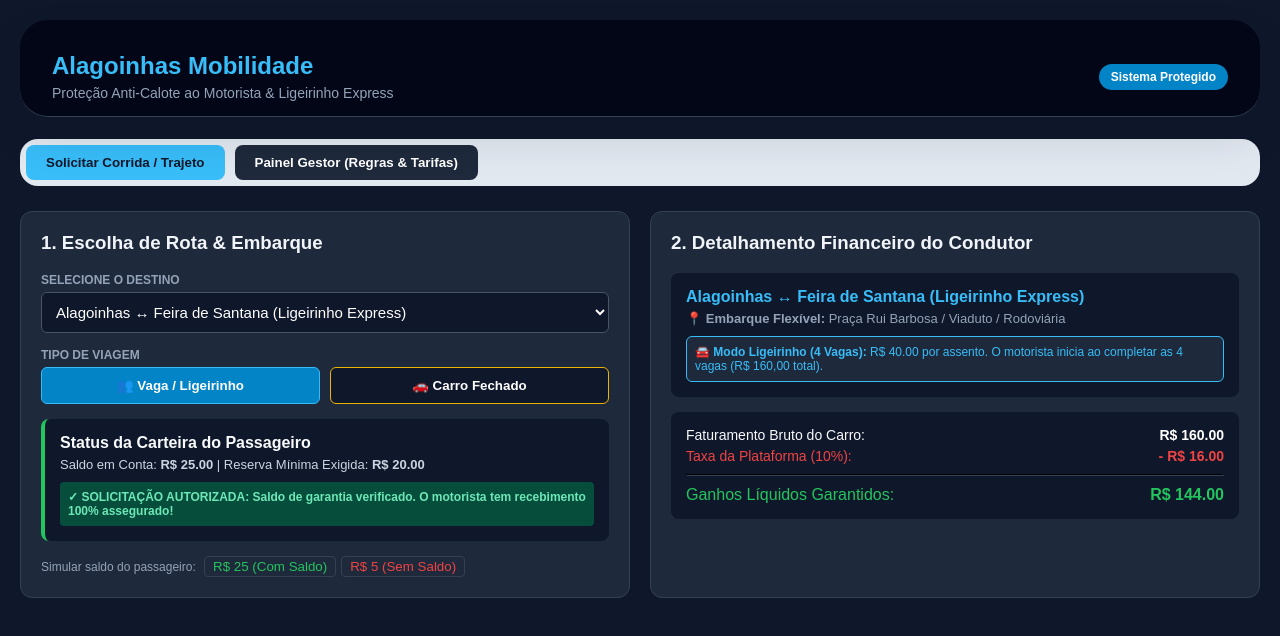
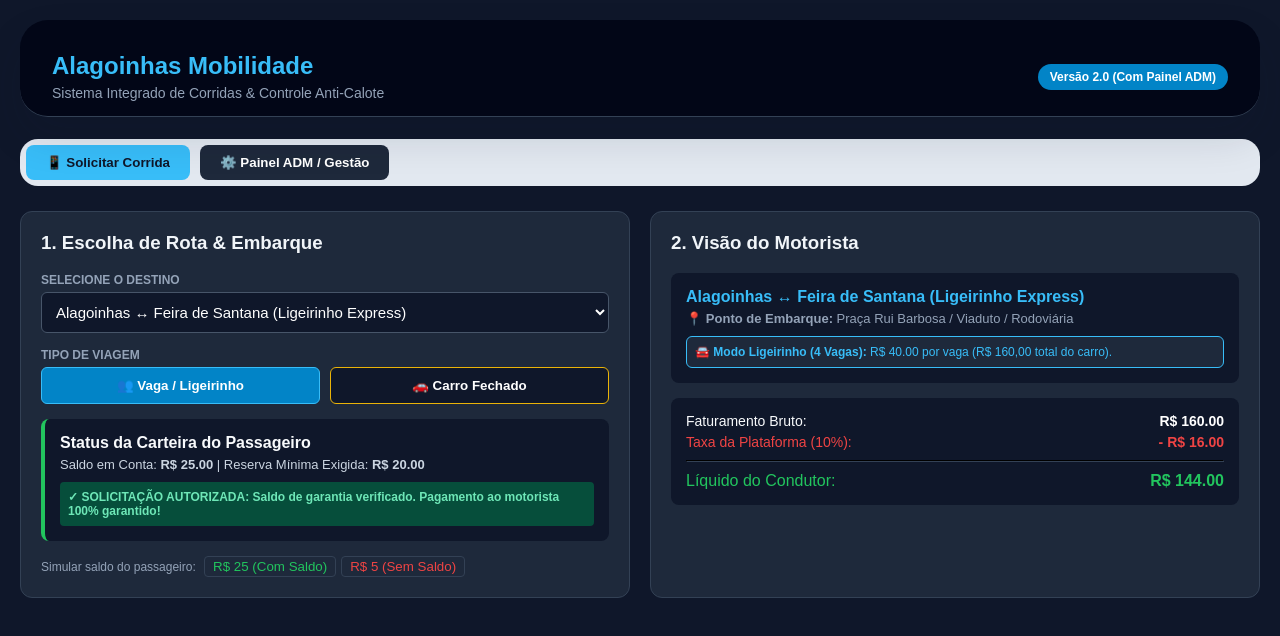
Before and after one commit to flavioaraujooficial-droid/alagoinhas-mobilidade, a React (Vite) app in the folder frontend/: page / in a window 1280 px wide. Shown: the top 636 px of the page. Built offline with nearby package versions, Linux system fonts and the light colour scheme.

Commit message:
Implement admin authentication and route management
Added admin authentication and route management features.

```diff
--- a/frontend/src/main.jsx
+++ b/frontend/src/main.jsx
@@ -26,35 +26,57 @@ const ROTAS_ALAGOINHAS_INICIAL = [
 
 function App() {
   const [abaAtiva, setAbaAtiva] = useState('passageiro');
-  const [idRotaSelecionada, setIdRotaSelecionada] = useState(13); // Padrão: Feira de Santana (Ligeirinho)
-  const [modalidade, setModalidade] = useState('coletivo'); // 'coletivo' ou 'exclusivo'
+  const [idRotaSelecionada, setIdRotaSelecionada] = useState(13); // Feira de Santana
+  const [modalidade, setModalidade] = useState('coletivo');
 
-  // PARÂMETROS CONFIGURÁVEIS DA PLATAFORMA
-  const [taxaPlataforma, setTaxaPlataforma] = useState(10); // % de retenção
-  const [reservaMinimaPassageiro, setReservaMinimaPassageiro] = useState(20.00); // Saldo mínimo obrigatório
+  // AUTENTICAÇÃO ADM
+  const [autenticadoAdm, setAutenticadoAdm] = useState(false);
+  const [senhaInput, setSenhaInput] = useState('');
 
-  // Carteira Simulada do Passageiro
+  // PARÂMETROS OPERACIONAIS CONFIGURÁVEIS (ADM)
+  const [taxaPlataforma, setTaxaPlataforma] = useState(10);
+  const [reservaMinimaPassageiro, setReservaMinimaPassageiro] = useState(20.00);
+
+  // SIMULAÇÃO DA CARTEIRA DO PASSAGEIRO
   const [saldoCarteiraPassageiro, setSaldoCarteiraPassageiro] = useState(25.00);
 
+  // NOA ROTA (ADM)
   const [rotas, setRotas] = useState(ROTAS_ALAGOINHAS_INICIAL);
+  const [novaRota, setNovaRota] = useState({ nome: '', categoria: 'Urbana', tarifaColetivo: 5, tarifaExclusivo: 30, pontoEmbarque: 'Centro' });
+
   const rotaSelecionada = rotas.find(r => r.id === Number(idRotaSelecionada)) || rotas[0];
 
-  // Cálculos da Corrida
+  // CÁLCULOS
   const tarifaBaseCalculada = modalidade === 'coletivo' ? rotaSelecionada.tarifaColetivo : rotaSelecionada.tarifaExclusivo;
-
-  // Se for Ligeirinho (4 vagas coletivas)
   const eLigeirinhoColetivo = modalidade === 'coletivo' && rotaSelecionada.vagasObrigatorias === 4;
   const faturamentoTotalCarro = eLigeirinhoColetivo ? (rotaSelecionada.tarifaColetivo * 4) : tarifaBaseCalculada;
 
   const valorDescontoPlataforma = (faturamentoTotalCarro * taxaPlataforma) / 100;
   const valorLiquidoMotorista = faturamentoTotalCarro - valorDescontoPlataforma;
 
-  // Validação de Segurança do Passageiro
   const passageiroAprovado = saldoCarteiraPassageiro >= reservaMinimaPassageiro;
 
   const atualizarTarifa = (id, campo, novoValor) => {
     const val = parseFloat(novoValor) || 0;
     setRotas(rotas.map(r => r.id === id ? { ...r, [campo]: val } : r));
+  };
+
+  const loginAdm = (e) => {
+    e.preventDefault();
+    if (senhaInput === '1234') {
+      setAutenticadoAdm(true);
+    } else {
+      alert('Senha incorreta! Use: 1234');
+    }
+  };
+
+  const adicionarNovaRota = (e) => {
+    e.preventDefault();
+    if (!novaRota.nome) return;
+    const novoid = rotas.length > 0 ? Math.max(...rotas.map(r => r.id)) + 1 : 1;
+    setRotas([...rotas, { ...novaRota, id: novoid, vagasObrigatorias: 1 }]);
+    setNovaRota({ nome: '', categoria: 'Urbana', tarifaColetivo: 5, tarifaExclusivo: 30, pontoEmbarque: 'Centro' });
+    alert('Nova rota adicionada com sucesso!');
   };
 
   return (
@@ -64,28 +86,27 @@ function App() {
       <header style={{ borderBottom: '1px solid #334155', paddingBottom: '15px', marginBottom: '20px', display: 'flex', justifyContent: 'space-between', alignItems: 'center' }}>
         <div>
           <h1 style={{ color: '#38bdf8', margin: 0, fontSize: '24px' }}>Alagoinhas Mobilidade</h1>
-          <p style={{ color: '#94a3b8', margin: '5px 0 0 0', fontSize: '14px' }}>Proteção Anti-Calote ao Motorista & Ligeirinho Express</p>
+          <p style={{ color: '#94a3b8', margin: '5px 0 0 0', fontSize: '14px' }}>Sistema Integrado de Corridas & Controle Anti-Calote</p>
         </div>
         <span style={{ backgroundColor: '#0284c7', padding: '6px 12px', borderRadius: '20px', fontSize: '12px', fontWeight: 'bold' }}>
-          Sistema Protegido
+          Versão 2.0 (Com Painel ADM)
         </span>
       </header>
 
-      {/* Navegação */}
+      {/* Navegação de Abas */}
       <nav style={{ display: 'flex', gap: '10px', marginBottom: '25px', flexWrap: 'wrap' }}>
         <button onClick={() => setAbaAtiva('passageiro')} style={{ padding: '10px 20px', borderRadius: '8px', border: 'none', backgroundColor: abaAtiva === 'passageiro' ? '#38bdf8' : '#1e293b', color: abaAtiva === 'passageiro' ? '#0f172a' : '#fff', fontWeight: 'bold', cursor: 'pointer' }}>
-          Solicitar Corrida / Trajeto
+          📱 Solicitar Corrida
         </button>
-        <button onClick={() => setAbaAtiva('gestao')} style={{ padding: '10px 20px', borderRadius: '8px', border: 'none', backgroundColor: abaAtiva === 'gestao' ? '#38bdf8' : '#1e293b', color: abaAtiva === 'gestao' ? '#0f172a' : '#fff', fontWeight: 'bold', cursor: 'pointer' }}>
-          Painel Gestor (Regras & Tarifas)
+        <button onClick={() => setAbaAtiva('adm')} style={{ padding: '10px 20px', borderRadius: '8px', border: 'none', backgroundColor: abaAtiva === 'adm' ? '#eab308' : '#1e293b', color: abaAtiva === 'adm' ? '#0f172a' : '#fff', fontWeight: 'bold', cursor: 'pointer' }}>
+          ⚙️ Painel ADM / Gestão
         </button>
       </nav>
 
-      {/* Conteúdo Passageiro & Simulação */}
+      {/* 1. ABA PASSAGEIRO / SIMULADOR */}
       {abaAtiva === 'passageiro' && (
         <div style={{ display: 'grid', gridTemplateColumns: 'repeat(auto-fit, minmax(300px, 1fr))', gap: '20px' }}>
 
-          {/* Coluna 1: Solicitação */}
           <div style={{ backgroundColor: '#1e293b', padding: '20px', borderRadius: '12px', border: '1px solid #334155' }}>
             <h3 style={{ marginTop: 0, color: '#f1f5f9' }}>1. Escolha de Rota & Embarque</h3>
 
@@ -98,7 +119,6 @@ function App() {
               </select>
             </div>
 
-            {/* Alternador Coletivo vs Exclusivo */}
             <div style={{ marginBottom: '15px' }}>
               <label style={{ display: 'block', color: '#94a3b8', fontSize: '12px', marginBottom: '5px' }}>TIPO DE VIAGEM</label>
               <div style={{ display: 'flex', gap: '10px' }}>
@@ -115,7 +135,7 @@ function App() {
               </div>
             </div>
 
-            {/* Trava Anti-Calote no Passageiro */}
+            {/* Trava Anti-Calote */}
             <div style={{ backgroundColor: '#0f172a', padding: '15px', borderRadius: '8px', borderLeft: passageiroAprovado ? '4px solid #22c55e' : '4px solid #ef4444' }}>
               <h4 style={{ margin: '0 0 5px 0', color: '#f8fafc' }}>Status da Carteira do Passageiro</h4>
               <p style={{ margin: '3px 0', fontSize: '13px', color: '#cbd5e1' }}>
@@ -124,16 +144,15 @@ function App() {
 
               {passageiroAprovado ? (
                 <div style={{ marginTop: '10px', padding: '8px', backgroundColor: '#064e3b', color: '#6ee7b7', borderRadius: '4px', fontSize: '12px', fontWeight: 'bold' }}>
-                  ✓ SOLICITAÇÃO AUTORIZADA: Saldo de garantia verificado. O motorista tem recebimento 100% assegurado!
+                  ✓ SOLICITAÇÃO AUTORIZADA: Saldo de garantia verificado. Pagamento ao motorista 100% garantido!
                 </div>
               ) : (
                 <div style={{ marginTop: '10px', padding: '8px', backgroundColor: '#7f1d1d', color: '#fca5a5', borderRadius: '4px', fontSize: '12px', fontWeight: 'bold' }}>
-                  ⚠️ BLOQUEADO: Saldo inferior à reserva de segurança de R$ {reservaMinimaPassageiro.toFixed(2)}. Adicione saldo em Pix para liberar a chamada.
+                  ⚠️ BLOQUEADO: Saldo inferior à reserva de segurança de R$ {reservaMinimaPassageiro.toFixed(2)}. Adicione saldo para liberar a chamada.
                 </div>
               )}
             </div>
 
-            {/* Simulação de Alteração de Saldo do Passageiro */}
             <div style={{ marginTop: '15px', fontSize: '12px', color: '#94a3b8' }}>
               <span>Simular saldo do passageiro: </span>
               <button onClick={() => setSaldoCarteiraPassageiro(25.00)} style={{ padding: '2px 8px', marginLeft: '5px', borderRadius: '4px', border: '1px solid #334155', backgroundColor: '#1e293b', color: '#22c55e', cursor: 'pointer' }}>R$ 25 (Com Saldo)</button>
@@ -142,24 +161,23 @@ function App() {
 
           </div>
 
-          {/* Coluna 2: Visão do Motorista & Ligeirinho */}
           <div style={{ backgroundColor: '#1e293b', padding: '20px', borderRadius: '12px', border: '1px solid #334155' }}>
-            <h3 style={{ marginTop: 0, color: '#f1f5f9' }}>2. Detalhamento Financeiro do Condutor</h3>
+            <h3 style={{ marginTop: 0, color: '#f1f5f9' }}>2. Visão do Motorista</h3>
 
             <div style={{ backgroundColor: '#0f172a', padding: '15px', borderRadius: '8px', marginBottom: '15px' }}>
               <p style={{ margin: '0 0 5px 0', color: '#38bdf8', fontWeight: 'bold' }}>{rotaSelecionada.nome}</p>
-              <p style={{ margin: '3px 0', fontSize: '13px', color: '#94a3b8' }}>📍 <strong>Embarque Flexível:</strong> {rotaSelecionada.pontoEmbarque}</p>
+              <p style={{ margin: '3px 0', fontSize: '13px', color: '#94a3b8' }}>📍 <strong>Ponto de Embarque:</strong> {rotaSelecionada.pontoEmbarque}</p>
 
               {eLigeirinhoColetivo && (
                 <div style={{ marginTop: '10px', padding: '8px', backgroundColor: '#1e293b', border: '1px solid #38bdf8', borderRadius: '6px', fontSize: '12px', color: '#38bdf8' }}>
-                  🚘 <strong>Modo Ligeirinho (4 Vagas):</strong> R$ {rotaSelecionada.tarifaColetivo.toFixed(2)} por assento. O motorista inicia ao completar as 4 vagas (R$ 160,00 total).
+                  🚘 <strong>Modo Ligeirinho (4 Vagas):</strong> R$ {rotaSelecionada.tarifaColetivo.toFixed(2)} por vaga (R$ 160,00 total do carro).
                 </div>
               )}
             </div>
 
             <div style={{ backgroundColor: '#0f172a', padding: '15px', borderRadius: '8px' }}>
               <div style={{ display: 'flex', justifyContent: 'space-between', marginBottom: '5px', fontSize: '14px' }}>
-                <span>Faturamento Bruto do Carro:</span>
+                <span>Faturamento Bruto:</span>
                 <strong style={{ color: '#fff' }}>R$ {faturamentoTotalCarro.toFixed(2)}</strong>
               </div>
               <div style={{ display: 'flex', justifyContent: 'space-between', marginBottom: '5px', fontSize: '14px', color: '#ef4444' }}>
@@ -168,7 +186,7 @@ function App() {
               </div>
               <hr style={{ borderColor: '#334155', margin: '10px 0' }} />
               <div style={{ display: 'flex', justifyContent: 'space-between', fontSize: '16px', color: '#22c55e' }}>
-                <span>Ganhos Líquidos Garantidos:</span>
+                <span>Líquido do Condutor:</span>
                 <strong>R$ {valorLiquidoMotorista.toFixed(2)}</strong>
               </div>
             </div>
@@ -177,17 +195,43 @@ function App() {
         </div>
       )}
 
-      {/* Painel Gestor / Ajustes Gerais */}
-      {abaAtiva === 'gestao' && (
+      {/* 2. ABA PAINEL ADM */}
+      {abaAtiva === 'adm' && (
+        <div>
+          {!autenticadoAdm ? (
+            <div style={{ backgroundColor: '#1e293b', padding: '30px', borderRadius: '12px', maxWidth: '400px', margin: '0 auto', textAlign: 'center', border: '1px solid #334155' }}>
+              <h3 style={{ color: '#eab308', marginTop: 0 }}>Área Restrita ADM</h3>
+              <p style={{ fontSize: '14px', color: '#94a3b8' }}>Digite a senha para gerenciar taxas, travas e valores:</p>
+              <form onSubmit={loginAdm}>
+                <input
+                  type="password"
+                  placeholder="Senha ADM (padrão: 1234)"
+                  value={senhaInput}
+                  onChange={(e) => setSenhaInput(e.target.value)}
+                  style={{ width: '80%', padding: '10px', borderRadius: '6px', border: '1px solid #475569', backgroundColor: '#0f172a', color: '#fff', marginBottom: '15px', textAlign: 'center' }}
+                />
+                <br />
+                <button type="submit" style={{ padding: '10px 20px', borderRadius: '6px', border: 'none', backgroundColor: '#eab308', color: '#0f172a', fontWeight: 'bold', cursor: 'pointer' }}>
+                  Entrar no Painel
+                </button>
+              </form>
+            </div>
+          ) : (
             <div style={{ backgroundColor: '#1e293b', padding: '20px', borderRadius: '12px' }}>
-          <h3 style={{ marginTop: 0, color: '#38bdf8' }}>Configurações de Segurança e Tarifário Aberto</h3>
 
-          {/* Ajuste de Taxas e Saldo de Reserva */}
+              <div style={{ display: 'flex', justifyContent: 'space-between', alignItems: 'center', marginBottom: '20px' }}>
+                <h3 style={{ margin: 0, color: '#eab308' }}>Painel do Administrador</h3>
+                <button onClick={() => setAutenticadoAdm(false)} style={{ padding: '6px 12px', borderRadius: '6px', border: 'none', backgroundColor: '#ef4444', color: '#fff', cursor: 'pointer' }}>
+                  Sair do ADM
+                </button>
+              </div>
+
+              {/* Ajuste de Regras Gerais */}
               <div style={{ display: 'grid', gridTemplateColumns: 'repeat(auto-fit, minmax(280px, 1fr))', gap: '15px', marginBottom: '25px' }}>
 
                 <div style={{ backgroundColor: '#0f172a', padding: '15px', borderRadius: '8px', border: '1px solid #334155' }}>
                   <label style={{ display: 'block', color: '#38bdf8', fontWeight: 'bold', fontSize: '14px', marginBottom: '8px' }}>
-                Taxa de Retenção do App: {taxaPlataforma}%
+                    Taxa do App (% Retenção): {taxaPlataforma}%
                   </label>
                   <input
                     type="range"
@@ -202,7 +246,7 @@ function App() {
 
                 <div style={{ backgroundColor: '#0f172a', padding: '15px', borderRadius: '8px', border: '1px solid #334155' }}>
                   <label style={{ display: 'block', color: '#eab308', fontWeight: 'bold', fontSize: '14px', marginBottom: '8px' }}>
-                Reserva Mínima Obrigatória (Passageiro)
+                    Reserva Mínima Anti-Calote (Passageiro)
                   </label>
                   <div style={{ display: 'flex', alignItems: 'center', gap: '10px' }}>
                     <span style={{ color: '#94a3b8' }}>R$</span>
@@ -214,23 +258,32 @@ function App() {
                       style={{ width: '100%', padding: '8px', borderRadius: '6px', backgroundColor: '#1e293b', color: '#fff', border: '1px solid #475569', fontWeight: 'bold' }}
                     />
                   </div>
-              <span style={{ fontSize: '11px', color: '#94a3b8', display: 'block', marginTop: '5px' }}>
-                * Passageiros com saldo inferior a este valor não conseguem acionar o motorista.
-              </span>
                 </div>
 
               </div>
 
-          {/* Tabela de Edição de Valores */}
-          <h4 style={{ color: '#f1f5f9', marginBottom: '10px' }}>Tabela Aberta de Valores da Região</h4>
+              {/* Formulário para Inserir Nova Rota */}
+              <div style={{ backgroundColor: '#0f172a', padding: '15px', borderRadius: '8px', marginBottom: '25px', border: '1px solid #334155' }}>
+                <h4 style={{ margin: '0 0 10px 0', color: '#38bdf8' }}>Adicionar Nova Rota ao Sistema</h4>
+                <form onSubmit={adicionarNovaRota} style={{ display: 'grid', gridTemplateColumns: 'repeat(auto-fit, minmax(150px, 1fr))', gap: '10px' }}>
+                  <input type="text" placeholder="Nome da Rota" value={novaRota.nome} onChange={(e) => setNovaRota({ ...novaRota, nome: e.target.value })} style={{ padding: '8px', borderRadius: '4px', border: '1px solid #475569', backgroundColor: '#1e293b', color: '#fff' }} required />
+                  <input type="text" placeholder="Ponto de Embarque" value={novaRota.pontoEmbarque} onChange={(e) => setNovaRota({ ...novaRota, pontoEmbarque: e.target.value })} style={{ padding: '8px', borderRadius: '4px', border: '1px solid #475569', backgroundColor: '#1e293b', color: '#fff' }} required />
+                  <input type="number" step="0.5" placeholder="Tarifa Vaga (R$)" value={novaRota.tarifaColetivo} onChange={(e) => setNovaRota({ ...novaRota, tarifaColetivo: parseFloat(e.target.value) || 0 })} style={{ padding: '8px', borderRadius: '4px', border: '1px solid #475569', backgroundColor: '#1e293b', color: '#fff' }} required />
+                  <input type="number" step="1" placeholder="Carro Fechado (R$)" value={novaRota.tarifaExclusivo} onChange={(e) => setNovaRota({ ...novaRota, tarifaExclusivo: parseFloat(e.target.value) || 0 })} style={{ padding: '8px', borderRadius: '4px', border: '1px solid #475569', backgroundColor: '#1e293b', color: '#fff' }} required />
+                  <button type="submit" style={{ padding: '8px 15px', borderRadius: '4px', border: 'none', backgroundColor: '#22c55e', color: '#fff', fontWeight: 'bold', cursor: 'pointer' }}>+ Cadastrar</button>
+                </form>
+              </div>
+
+              {/* Tabela Editável de Tarifas */}
+              <h4 style={{ color: '#f1f5f9', marginBottom: '10px' }}>Editar Tarifas Existentes</h4>
               <div style={{ overflowX: 'auto' }}>
                 <table style={{ width: '100%', borderCollapse: 'collapse', textAlign: 'left' }}>
                   <thead>
                     <tr style={{ borderBottom: '2px solid #334155', color: '#38bdf8' }}>
-                  <th style={{ padding: '10px' }}>Rota / Trajeto</th>
-                  <th style={{ padding: '10px' }}>Vaga / Assento (R$)</th>
+                      <th style={{ padding: '10px' }}>Rota</th>
+                      <th style={{ padding: '10px' }}>Vaga (R$)</th>
                       <th style={{ padding: '10px' }}>Carro Fechado (R$)</th>
-                  <th style={{ padding: '10px' }}>Ponto / Trajeto</th>
+                      <th style={{ padding: '10px' }}>Ponto de Embarque</th>
                     </tr>
                   </thead>
                   <tbody>
@@ -264,6 +317,8 @@ function App() {
 
             </div>
           )}
+        </div>
+      )}
 
     </div>
   );
```
Lines whose indentation alone changed are shown as unchanged.
